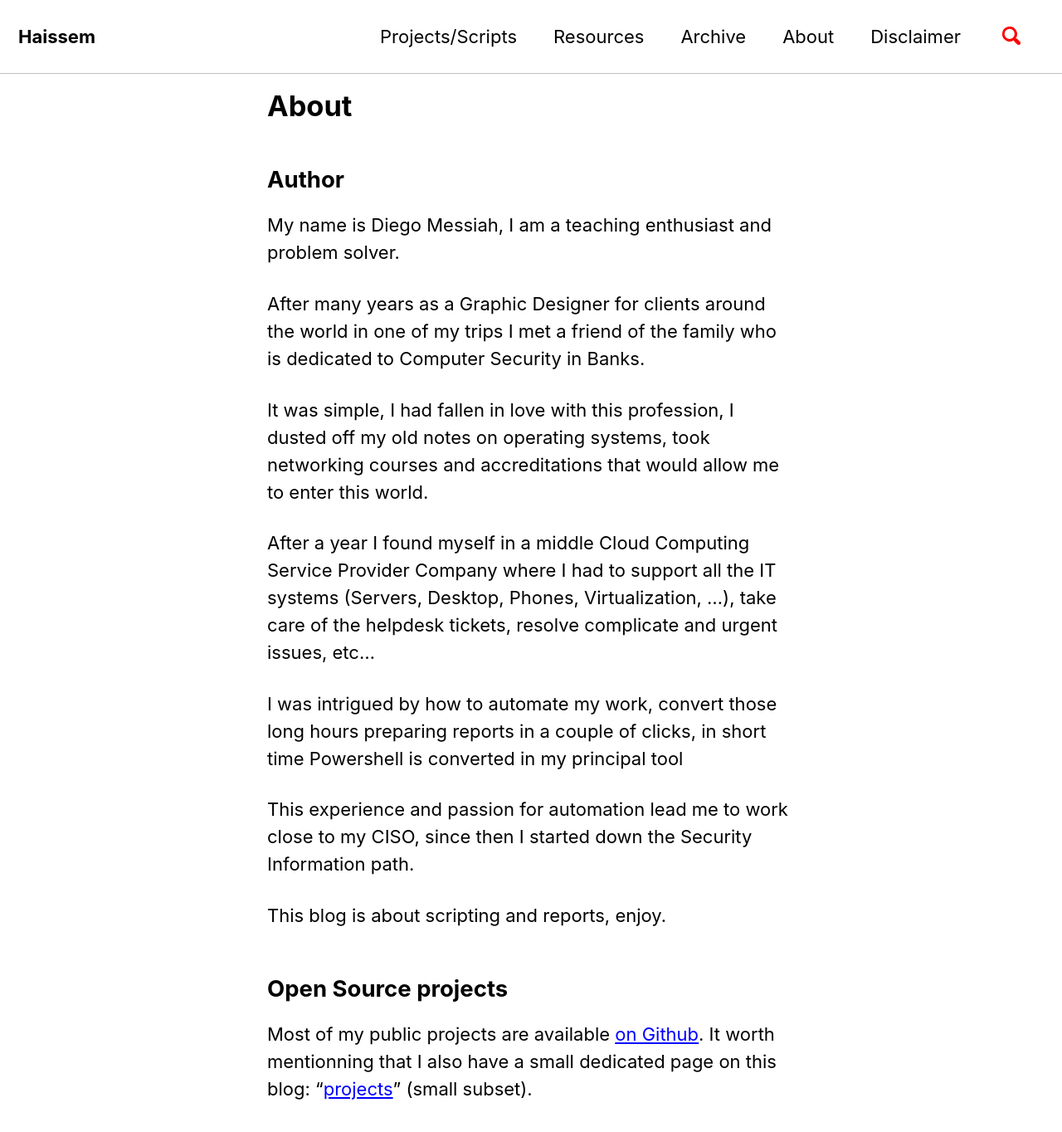
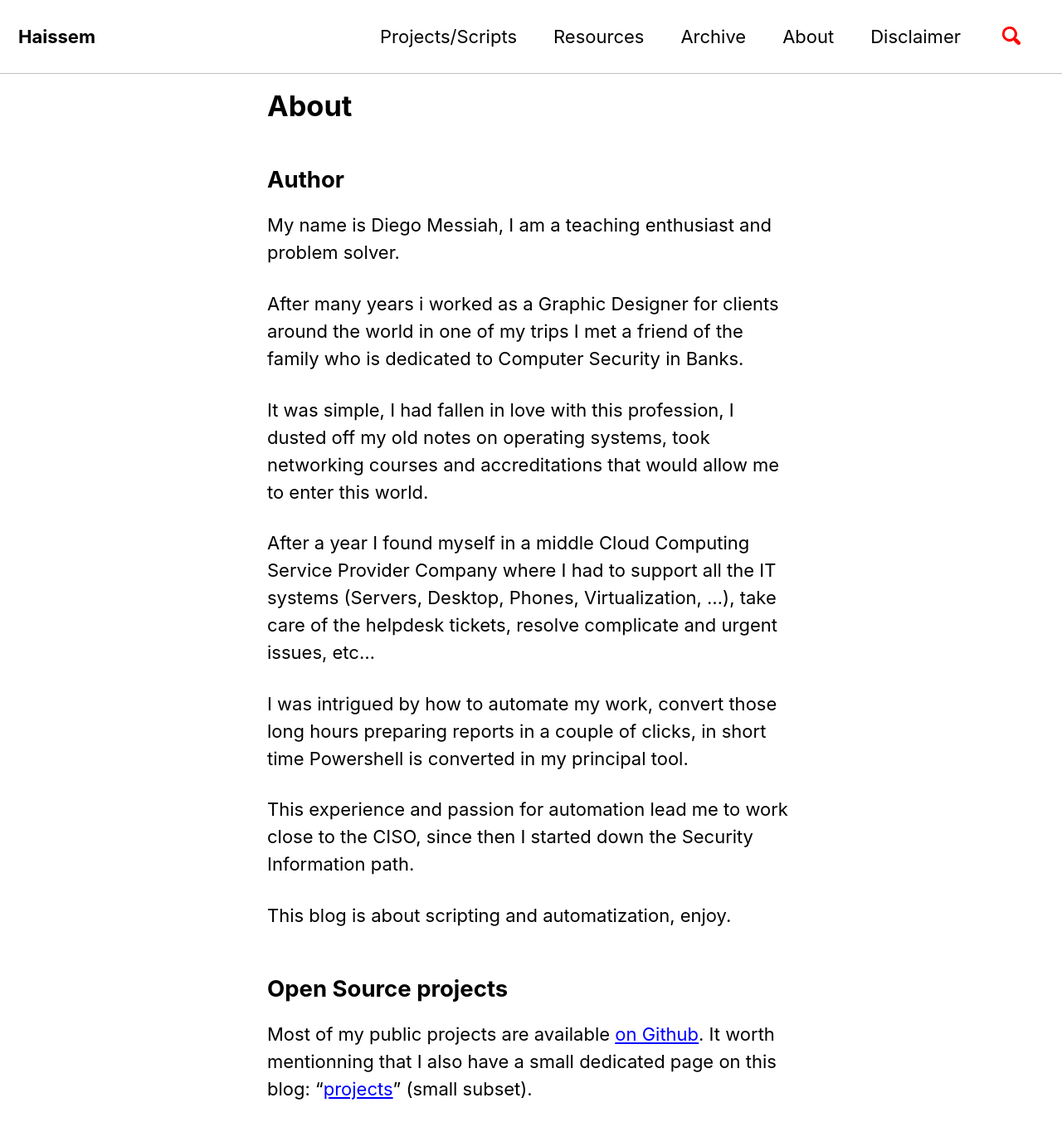
Before and after one commit to diegomessiah/diegomessiah.github.io, a Jekyll site: the page built from _pages/about.md, in a window 1280 px wide and 1400 px high. Shown: the top 1364 px of the window at 83% size. Built offline with Jekyll 4.4.1, drawn with Linux system fonts in a browser that asks for light colours; cached includes are drawn as plain includes; nearby versions of some CDN libraries.

Commit message:
Update about.md

```diff
--- a/_pages/about.md
+++ b/_pages/about.md
@@ -10,17 +10,17 @@ toc_label: "Table of content"
 
 My name is Diego Messiah, I am a teaching enthusiast and problem solver.
 
-After many years as a Graphic Designer for clients around the world in one of my trips I met a friend of the family who is dedicated to Computer Security in Banks.
+After many years i worked as a Graphic Designer for clients around the world in one of my trips I met a friend of the family who is dedicated to Computer Security in Banks.
 
 It was simple, I had fallen in love with this profession, I dusted off my old notes on operating systems, took networking courses and accreditations that would allow me to enter this world.
 
 After a year I found myself in a middle Cloud Computing Service Provider Company where I had to support all the IT systems (Servers, Desktop, Phones, Virtualization, ...), take care of the helpdesk tickets, resolve complicate and urgent issues, etc...
 
-I was intrigued by how to automate my work, convert those long hours preparing reports in a couple of clicks, in short time Powershell is converted in my principal tool
+I was intrigued by how to automate my work, convert those long hours preparing reports in a couple of clicks, in short time Powershell is converted in my principal tool.
 
-This experience and passion for automation lead me to work close to my CISO, since then I started down the Security Information path.
+This experience and passion for automation lead me to work close to the CISO, since then I started down the Security Information path.
 
-This blog is about scripting and reports, enjoy.
+This blog is about scripting and automatization, enjoy.
 
 
 ## Open Source projects
```
